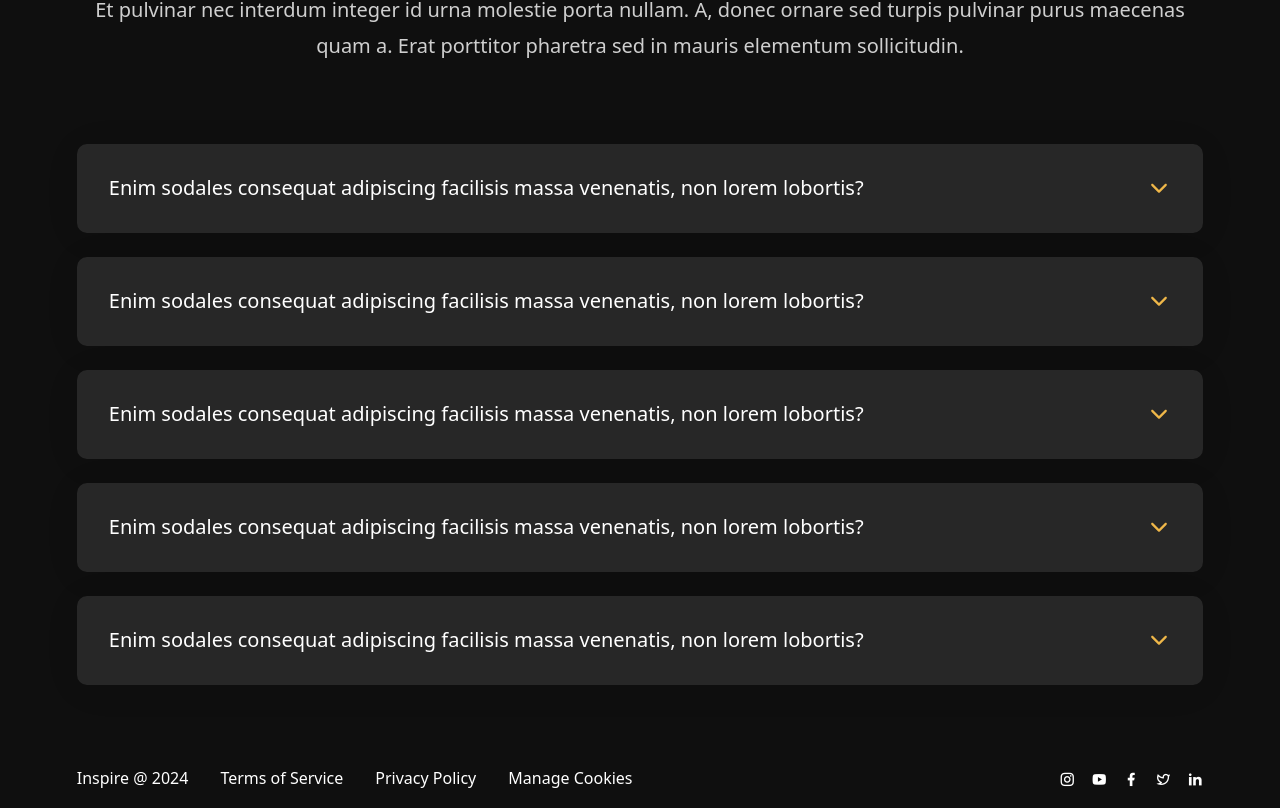
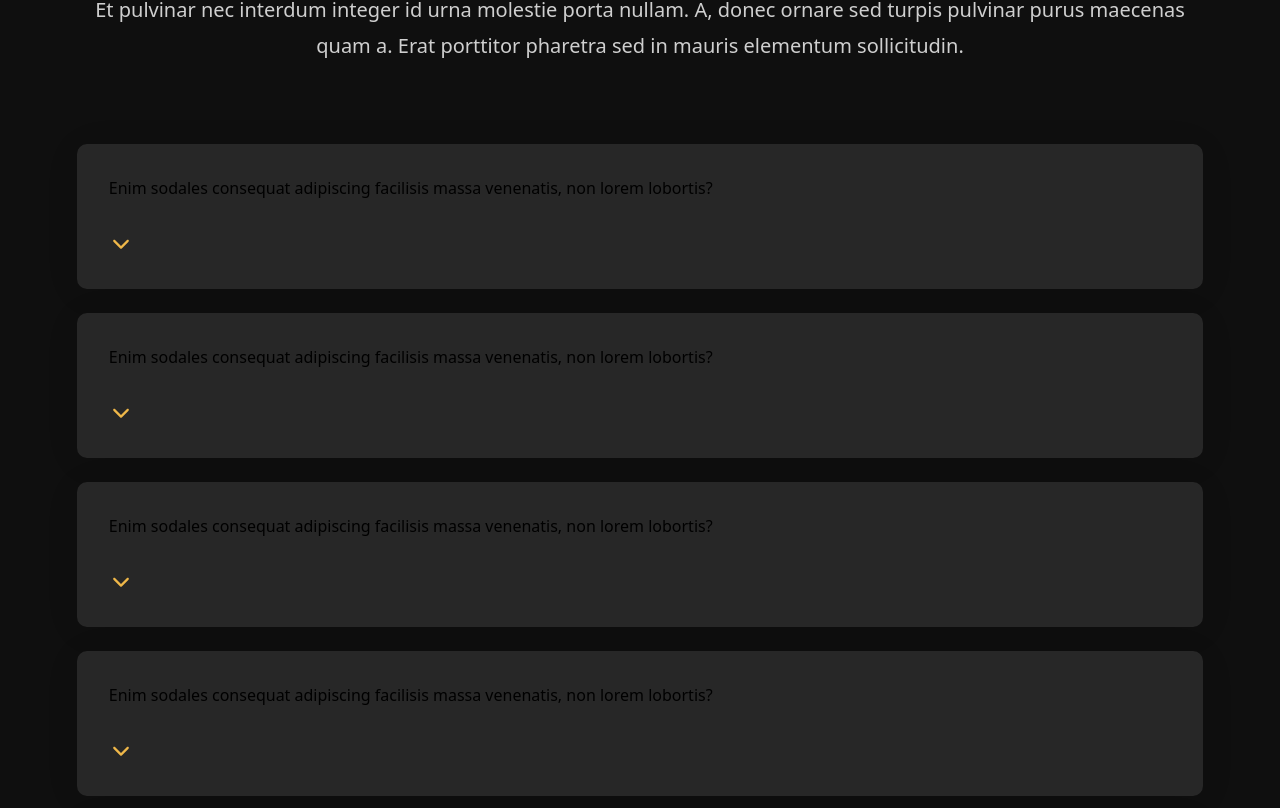
Before and after one commit to UbaidullahMOmer/inspireFrontend, a React (Create React App) app: page / in a window 1280 px wide. Shown: the part 3392-4200 px from the top of the page. Built offline with nearby package versions, Linux system fonts and the light colour scheme.

Commit message:
Update Home.css

```diff
--- a/src/pages/home/Home.css
+++ b/src/pages/home/Home.css
@@ -351,12 +351,17 @@
     .faq_question_div {
       display: flex;
       width: 100%;
-      padding: 32px;
-      justify-content: space-between;
-      align-items: center;
+      gap: 32px;
+      flex-direction: column;
       border-radius: 10px;
       background: rgba(255, 255, 255, 0.1);
       box-shadow: 0px 4px 40px 0px rgba(0, 0, 0, 0.05);
+      padding: 32px;
+      .faq_question_top {
+        display: flex;
+        width: 100%;
+        justify-content: space-between;
+        align-items: center;
 
         .faq_question {
           color: #fff;
@@ -364,6 +369,11 @@
           font-style: normal;
           font-weight: 500;
           line-height: 110%;
+        }
+      }
+      .faq_question_bottom{
+
+        color: #fff
       }
     }
   }
@@ -426,7 +436,7 @@
     .main_product_section_heading {
       font-size: 38px;
       font-weight: 600;
-        >span{
+      > span {
         font-size: 38px;
         font-weight: 600;
       }
```
Lines whose indentation alone changed are shown as unchanged.
